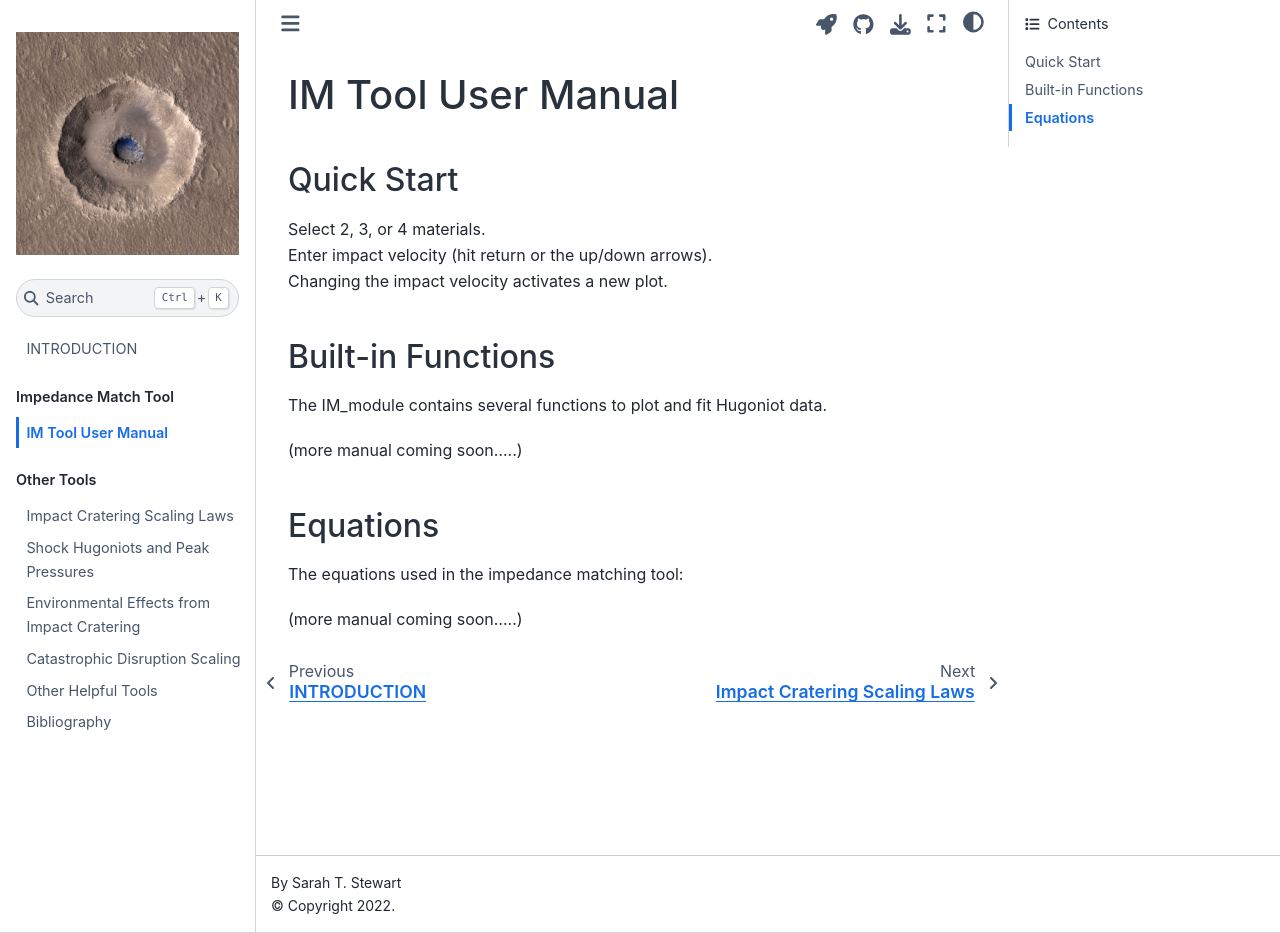
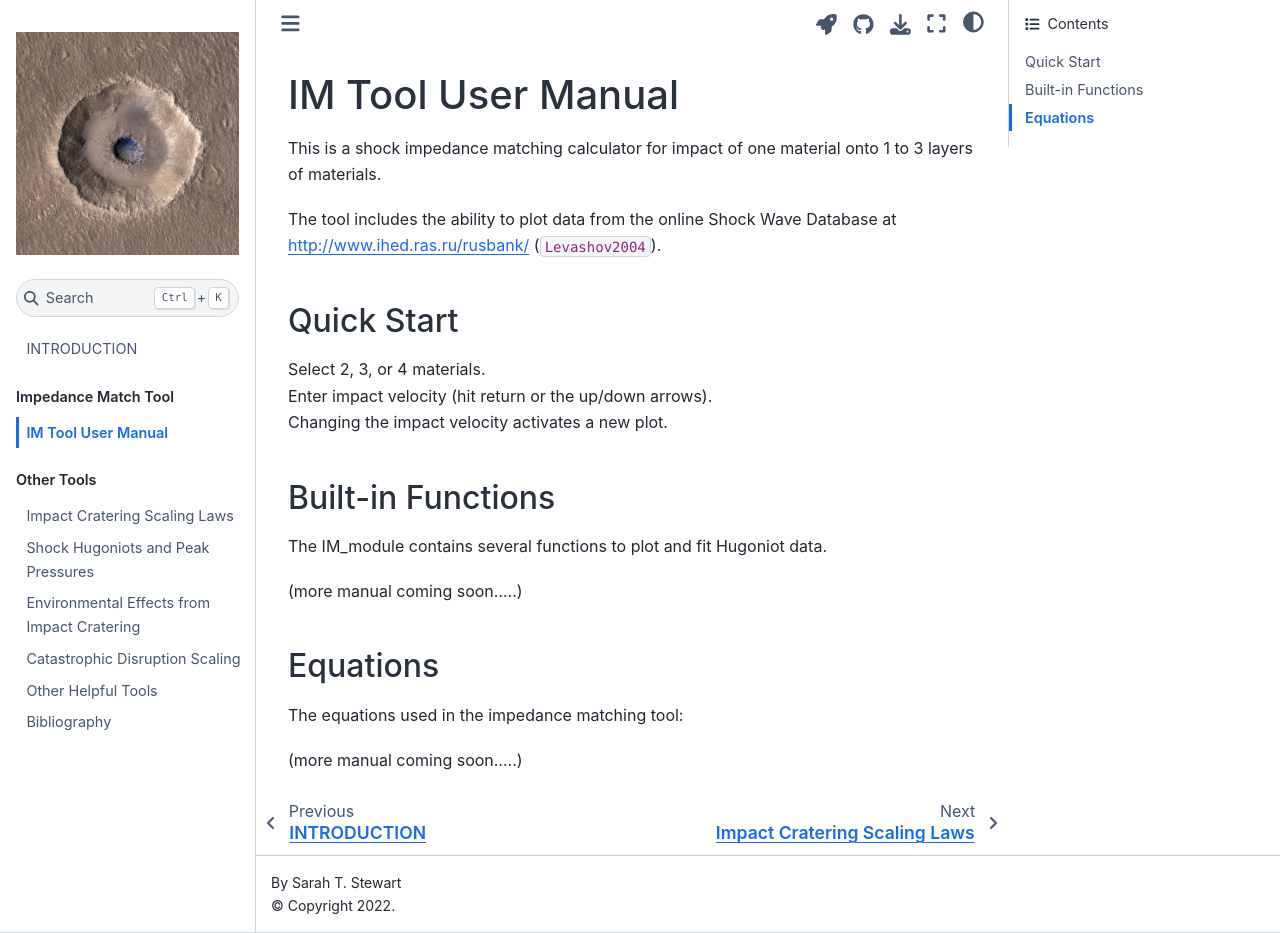
Before and after one commit to ImpactsWiki/impact-tools-book, a Jupyter Book: the page built from im/manual.md, in a window 1280 px wide and 933 px high. Built offline with Jupyter Book 1.0.4 settings and Sphinx 7.4.7 and the Sphinx Book theme 1.1.4, drawn with Linux system fonts in a browser that asks for light colours; pages that are not in the unit, such as notebooks, are missing from menus; cross-references to code outside the pages are shown as plain code; some of the changed lines change nothing that is shown.

Commit message:
added IHED reference

```diff
--- a/im/manual.md
+++ b/im/manual.md
@@ -15,6 +15,10 @@ kernelspec:
 
 # IM Tool User Manual
 
+This is a shock impedance matching calculator for impact of one material onto 1 to 3 layers of materials.
+
+The tool includes the ability to plot data from the online Shock Wave Database at http://www.ihed.ras.ru/rusbank/ ({cite}`Levashov2004`).
+
 ## Quick Start
 Select 2, 3, or 4 materials.<br>
 Enter impact velocity (hit return or the up/down arrows).<br>
--- a/references.bib
+++ b/references.bib
@@ -1,5 +1,18 @@
 ---
 ---
+@inproceedings{Levashov2004,
+author = {Levashov, Pavel R. and Khishchenko, Konstantin V. and Lomonosov, Igor V. and Fortov, Vladimir E.},
+booktitle = {AIP Conference Proceedings},
+doi = {10.1063/1.1780190},
+issn = {0094243X},
+pages = {87--90},
+publisher = {AIP},
+title = {{Database on Shock-Wave Experiments and Equations of State Available via Internet}},
+url = {http://aip.scitation.org/doi/abs/10.1063/1.1780190},
+volume = {706},
+year = {2004}
+}
+
 @book{Forbes2012,
 address = {Berlin, Heidelberg},
 author = {Forbes, Jerry W.},
```
